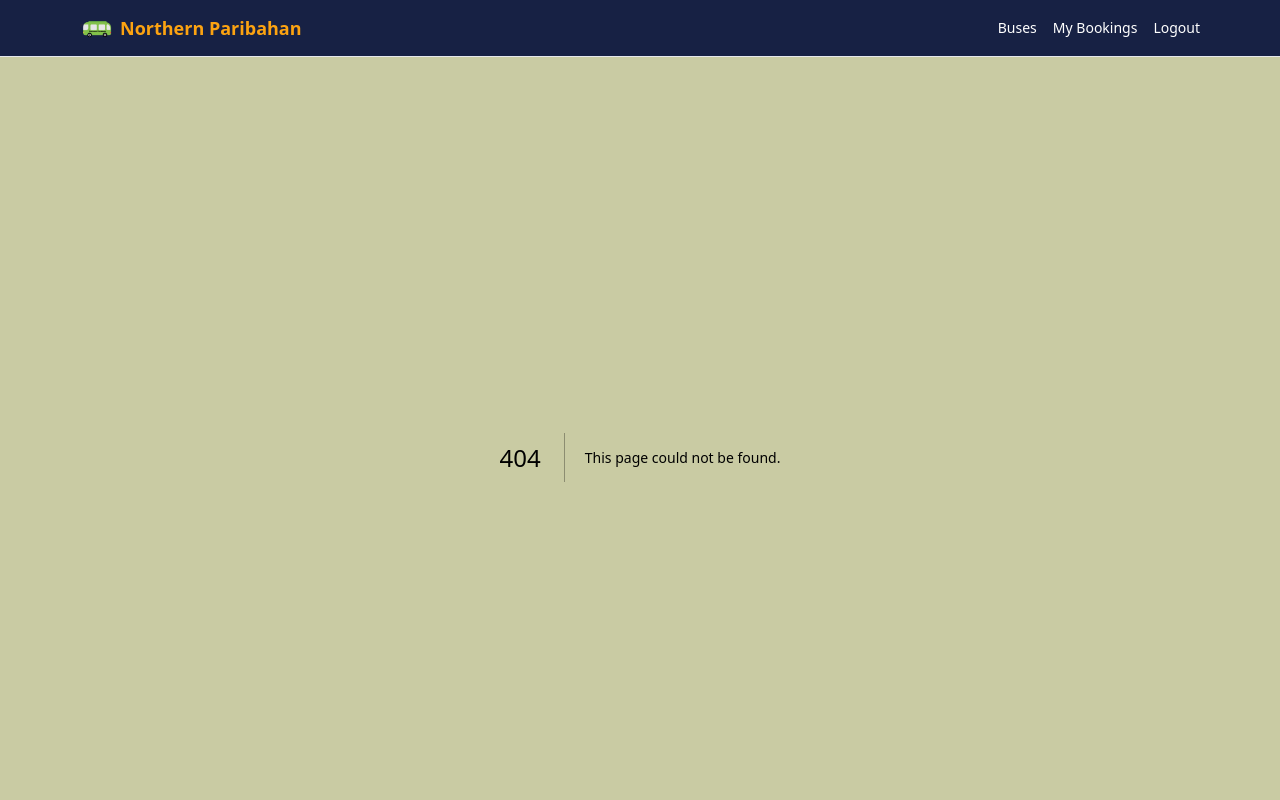
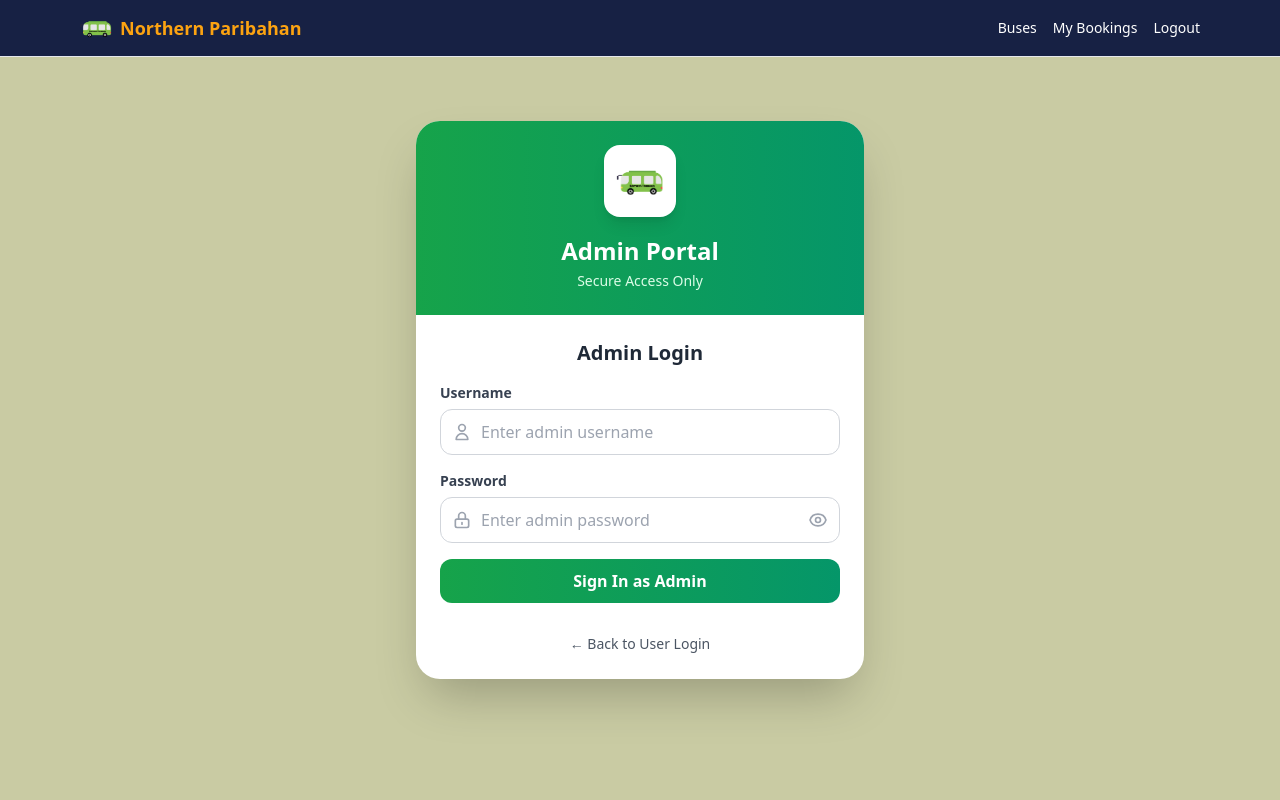
Before and after one commit to uzicodes/Northern-Paribahan, a Next.js app in the folder frontend/: page /admin/login in a window 1280 px wide. Before the commit this address had no page. Shown: the top 800 px of the page. Built offline with nearby package versions, Linux system fonts and the light colour scheme; sample sign-in values are in the browser's storage.

Commit message:
added the admin login form to access the admin dashboard

```diff
--- /dev/null
+++ b/frontend/app/admin/login/page.tsx
@@ -0,0 +1,137 @@
+"use client";
+import React, { useState } from 'react';
+import { useRouter } from 'next/navigation';
+
+export default function AdminLoginPage() {
+    const [username, setUsername] = useState<string>('');
+    const [password, setPassword] = useState<string>('');
+    const [showPassword, setShowPassword] = useState<boolean>(false);
+    const [error, setError] = useState<string>('');
+    const router = useRouter();
+
+    const handleSubmit = (e: React.FormEvent) => {
+        e.preventDefault();
+        setError('');
+
+        // Simple authentication check (you can replace this with actual API call)
+        if (username === 'admin' && password === 'admin123') {
+            // Store admin session (you can use proper authentication later)
+            localStorage.setItem('adminLoggedIn', 'true');
+            // Redirect to admin dashboard
+            router.push('/admin');
+        } else {
+            setError('Invalid username or password');
+        }
+    };
+
+    return (
+        <div className="min-h-screen flex items-start justify-center p-4 pt-16" style={{ backgroundColor: '#C9CBA3' }}>
+            {/* Main Container */}
+            <div className="w-full max-w-md bg-white rounded-3xl shadow-2xl overflow-hidden">
+
+                {/* Header Section */}
+                <div className="bg-gradient-to-r from-green-600 to-emerald-600 p-6 text-center">
+                    <div className="bg-white p-3 rounded-2xl inline-block mb-3 shadow-lg">
+                        <img
+                            src="/logo.png"
+                            alt="Admin Logo"
+                            className="h-12 w-auto"
+                        />
+                    </div>
+                    <h1 className="text-2xl font-bold text-white mb-1">Admin Portal</h1>
+                    <p className="text-green-100 text-sm">Secure Access Only</p>
+                </div>
+
+                {/* Form Section */}
+                <div className="p-6">
+                    <h2 className="text-xl font-bold text-gray-800 mb-4 text-center">Admin Login</h2>
+
+                    {error && (
+                        <div className="mb-3 p-2.5 bg-red-100 border border-red-400 text-red-700 rounded-xl text-sm">
+                            {error}
+                        </div>
+                    )}
+
+                    <form onSubmit={handleSubmit} className="space-y-4">
+                        {/* Username Input */}
+                        <div>
+                            <label htmlFor="username" className="block text-sm font-semibold text-gray-700 mb-1.5">
+                                Username
+                            </label>
+                            <div className="relative">
+                                <div className="absolute inset-y-0 left-0 pl-3 flex items-center pointer-events-none">
+                                    <svg xmlns="http://www.w3.org/2000/svg" className="h-5 w-5 text-gray-400" fill="none" viewBox="0 0 24 24" stroke="currentColor">
+                                        <path strokeLinecap="round" strokeLinejoin="round" strokeWidth={2} d="M16 7a4 4 0 11-8 0 4 4 0 018 0zM12 14a7 7 0 00-7 7h14a7 7 0 00-7-7z" />
+                                    </svg>
+                                </div>
+                                <input
+                                    id="username"
+                                    type="text"
+                                    value={username}
+                                    onChange={(e) => setUsername(e.target.value)}
+                                    placeholder="Enter admin username"
+                                    required
+                                    className="w-full pl-10 pr-3 py-2.5 border border-gray-300 rounded-xl focus:ring-2 focus:ring-green-500 focus:border-transparent outline-none transition-all duration-300 text-gray-700"
+                                />
+                            </div>
+                        </div>
+
+                        {/* Password Input */}
+                        <div>
+                            <label htmlFor="password" className="block text-sm font-semibold text-gray-700 mb-1.5">
+                                Password
+                            </label>
+                            <div className="relative">
+                                <div className="absolute inset-y-0 left-0 pl-3 flex items-center pointer-events-none">
+                                    <svg xmlns="http://www.w3.org/2000/svg" className="h-5 w-5 text-gray-400" fill="none" viewBox="0 0 24 24" stroke="currentColor">
+                                        <path strokeLinecap="round" strokeLinejoin="round" strokeWidth={2} d="M12 15v2m-6 4h12a2 2 0 002-2v-6a2 2 0 00-2-2H6a2 2 0 00-2 2v6a2 2 0 002 2zm10-10V7a4 4 0 00-8 0v4h8z" />
+                                    </svg>
+                                </div>
+                                <input
+                                    id="password"
+                                    type={showPassword ? "text" : "password"}
+                                    value={password}
+                                    onChange={(e) => setPassword(e.target.value)}
+                                    placeholder="Enter admin password"
+                                    required
+                                    className="w-full pl-10 pr-12 py-2.5 border border-gray-300 rounded-xl focus:ring-2 focus:ring-green-500 focus:border-transparent outline-none transition-all duration-300 text-gray-700"
+                                />
+                                <button
+                                    type="button"
+                                    onClick={() => setShowPassword(!showPassword)}
+                                    className="absolute inset-y-0 right-0 pr-3 flex items-center text-gray-400 hover:text-gray-600"
+                                >
+                                    {showPassword ? (
+                                        <svg xmlns="http://www.w3.org/2000/svg" className="h-5 w-5" fill="none" viewBox="0 0 24 24" stroke="currentColor">
+                                            <path strokeLinecap="round" strokeLinejoin="round" strokeWidth={2} d="M13.875 18.825A10.05 10.05 0 0112 19c-4.478 0-8.268-2.943-9.543-7a9.97 9.97 0 011.563-3.029m5.858.908a3 3 0 114.243 4.243M9.878 9.878l4.242 4.242M9.88 9.88l-3.29-3.29m7.532 7.532l3.29 3.29M3 3l3.59 3.59m0 0A9.953 9.953 0 0112 5c4.478 0 8.268 2.943 9.543 7a10.025 10.025 0 01-4.132 5.411m0 0L21 21" />
+                                        </svg>
+                                    ) : (
+                                        <svg xmlns="http://www.w3.org/2000/svg" className="h-5 w-5" fill="none" viewBox="0 0 24 24" stroke="currentColor">
+                                            <path strokeLinecap="round" strokeLinejoin="round" strokeWidth={2} d="M15 12a3 3 0 11-6 0 3 3 0 016 0z" />
+                                            <path strokeLinecap="round" strokeLinejoin="round" strokeWidth={2} d="M2.458 12C3.732 7.943 7.523 5 12 5c4.478 0 8.268 2.943 9.542 7-1.274 4.057-5.064 7-9.542 7-4.477 0-8.268-2.943-9.542-7z" />
+                                        </svg>
+                                    )}
+                                </button>
+                            </div>
+                        </div>
+
+                        {/* Login Button */}
+                        <button
+                            type="submit"
+                            className="w-full bg-gradient-to-r from-green-600 to-emerald-600 text-white py-2.5 rounded-xl font-semibold hover:shadow-xl transition-all duration-300 transform hover:scale-105"
+                        >
+                            Sign In as Admin
+                        </button>
+
+                        {/* Back to User Login */}
+                        <div className="text-center pt-3">
+                            <a href="/login" className="text-sm text-gray-600 hover:text-gray-800 transition-colors">
+                                ← Back to User Login
+                            </a>
+                        </div>
+                    </form>
+                </div>
+            </div>
+        </div>
+    );
+}
--- a/frontend/app/admin/page.tsx
+++ b/frontend/app/admin/page.tsx
@@ -1,8 +1,10 @@
 'use client';
-import { useState } from 'react';
+import { useState, useEffect } from 'react';
+import { useRouter } from 'next/navigation';
 import { api } from '../../lib/api';
 
 export default function AdminPage() {
+  const router = useRouter();
   const [name, setName] = useState('');
   const [number, setNumber] = useState('');
   const [routeId, setRouteId] = useState('');
@@ -13,6 +15,33 @@
   const [busIdForSeats, setBusIdForSeats] = useState('');
   const [seatCount, setSeatCount] = useState(0);
   const [activeTab, setActiveTab] = useState<'routes' | 'buses' | 'seats'>('routes');
+  const [isLoading, setIsLoading] = useState(true);
+
+  // Check authentication on mount
+  useEffect(() => {
+    const isLoggedIn = typeof window !== 'undefined' ? localStorage.getItem('adminLoggedIn') : null;
+    if (!isLoggedIn) {
+      router.push('/admin/login');
+    } else {
+      setIsLoading(false);
+    }
+  }, [router]);
+
+  const handleLogout = () => {
+    localStorage.removeItem('adminLoggedIn');
+    router.push('/admin/login');
+  };
+
+  if (isLoading) {
+    return (
+      <div className="min-h-screen flex items-center justify-center bg-gradient-to-br from-slate-50 via-blue-50 to-indigo-50">
+        <div className="text-center">
+          <div className="animate-spin rounded-full h-12 w-12 border-b-2 border-indigo-600 mx-auto"></div>
+          <p className="mt-4 text-gray-600">Loading...</p>
+        </div>
+      </div>
+    );
+  }
 
   async function createBus(e: React.FormEvent) {
     e.preventDefault();
@@ -49,7 +78,8 @@
       <div className="max-w-7xl mx-auto">
         {/* Header */}
         <div className="mb-8">
-          <div className="flex items-center gap-3 mb-2">
+          <div className="flex items-center justify-between mb-2">
+            <div className="flex items-center gap-3">
               <div className="bg-gradient-to-r from-blue-600 to-indigo-600 p-3 rounded-xl shadow-lg">
                 <svg xmlns="http://www.w3.org/2000/svg" className="h-8 w-8 text-white" fill="none" viewBox="0 0 24 24" stroke="currentColor">
                   <path strokeLinecap="round" strokeLinejoin="round" strokeWidth={2} d="M9 19v-6a2 2 0 00-2-2H5a2 2 0 00-2 2v6a2 2 0 002 2h2a2 2 0 002-2zm0 0V9a2 2 0 012-2h2a2 2 0 012 2v10m-6 0a2 2 0 002 2h2a2 2 0 002-2m0 0V5a2 2 0 012-2h2a2 2 0 012 2v14a2 2 0 01-2 2h-2a2 2 0 01-2-2z" />
@@ -59,6 +89,16 @@
                 <h1 className="text-3xl md:text-4xl font-bold text-gray-800">Admin Dashboard</h1>
                 <p className="text-gray-600 text-sm md:text-base">Manage routes, buses, and seats</p>
               </div>
+            </div>
+            <button
+              onClick={handleLogout}
+              className="bg-red-500 hover:bg-red-600 text-white px-4 py-2 rounded-xl font-semibold transition-all duration-300 flex items-center gap-2"
+            >
+              <svg xmlns="http://www.w3.org/2000/svg" className="h-5 w-5" fill="none" viewBox="0 0 24 24" stroke="currentColor">
+                <path strokeLinecap="round" strokeLinejoin="round" strokeWidth={2} d="M17 16l4-4m0 0l-4-4m4 4H7m6 4v1a3 3 0 01-3 3H6a3 3 0 01-3-3V7a3 3 0 013-3h4a3 3 0 013 3v1" />
+              </svg>
+              Logout
+            </button>
           </div>
         </div>
 
--- a/frontend/app/login/page.tsx
+++ b/frontend/app/login/page.tsx
@@ -167,7 +167,7 @@
                   </a>
                 </p>
                 <div className="mt-3 flex justify-center">
-                  <a href="/admin">
+                  <a href="/admin/login">
                     <button
                       type="button"
                       className="bg-green-100 hover:bg-green-200 text-green-800 py-2 px-6 rounded-xl font-semibold transition-all duration-300 border border-green-300"
```
Lines whose indentation alone changed are shown as unchanged.
